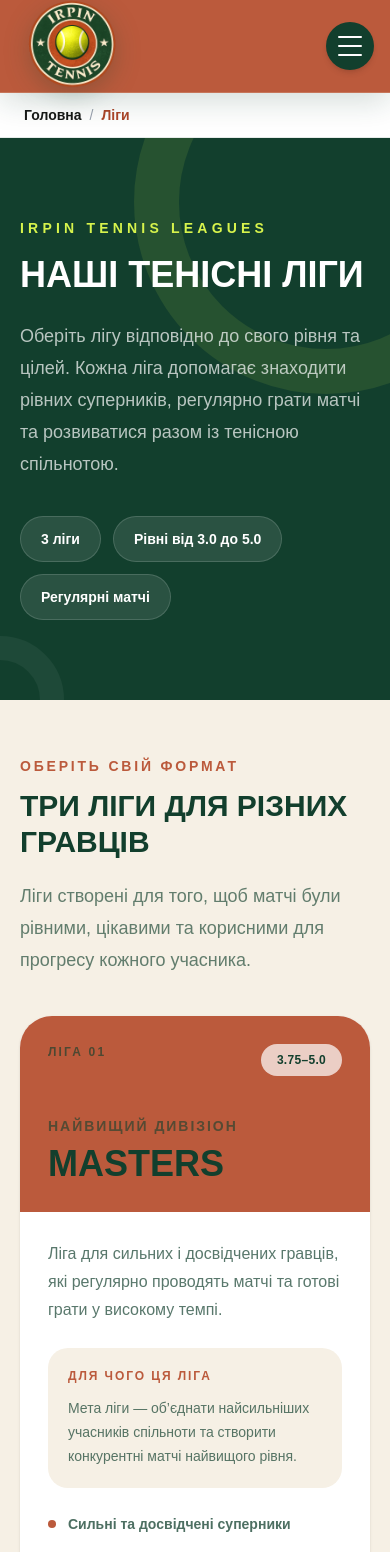
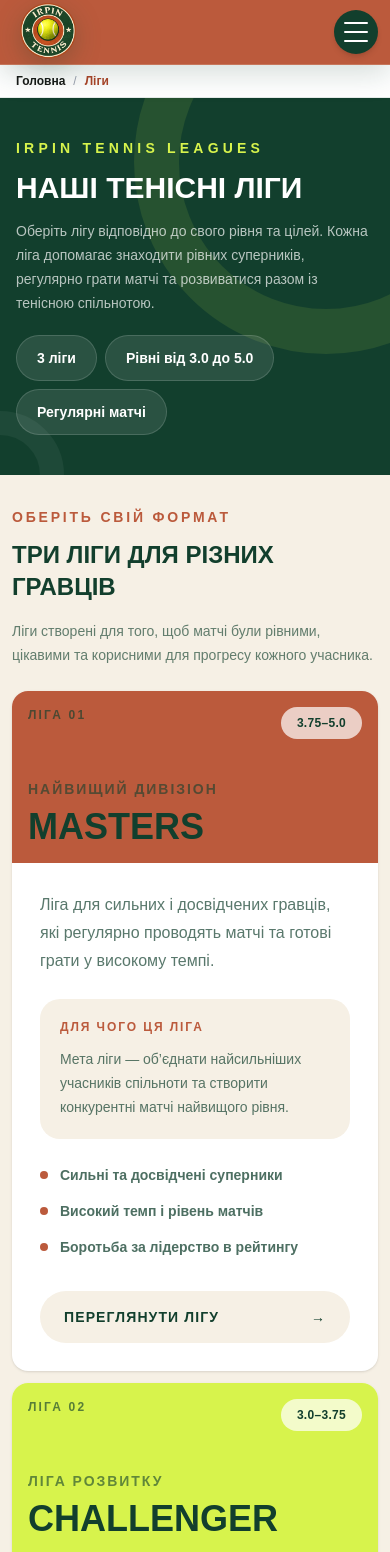
Before and after one commit to yellowblue9912-cell/irpin-tennis-next, a Next.js app: page /league in a window 390 px wide. Shown: the top 1552 px of the page. Built offline with nearby package versions, Linux system fonts and the light colour scheme.

Commit message:
Optimize public pages for mobile

```diff
--- a/app/league/page.tsx
+++ b/app/league/page.tsx
@@ -62,22 +62,22 @@ export default function LeaguePage() {
 
         <div className="absolute bottom-0 left-0 h-32 w-32 -translate-x-1/2 translate-y-1/2 rounded-full border-[24px] border-white/5" />
 
-        <div className="relative mx-auto max-w-6xl px-5 py-20 md:py-28">
+        <div className="relative mx-auto max-w-6xl px-4 py-10 sm:px-5 md:py-28">
           <p className="text-sm font-black uppercase tracking-[0.3em] text-[#d7f34c]">
             Irpin Tennis Leagues
           </p>
 
-          <h1 className="mt-5 max-w-4xl text-4xl font-black uppercase leading-[0.95] md:text-7xl">
+          <h1 className="mt-4 max-w-4xl text-3xl font-black uppercase leading-[0.95] sm:text-4xl md:mt-5 md:text-7xl">
             Наші тенісні ліги
           </h1>
 
-          <p className="mt-7 max-w-3xl text-lg leading-8 text-white/70">
+          <p className="mt-4 max-w-3xl text-sm leading-6 text-white/70 sm:text-base md:mt-7 md:text-lg md:leading-8">
             Оберіть лігу відповідно до свого рівня та цілей. Кожна ліга
             допомагає знаходити рівних суперників, регулярно грати матчі та
             розвиватися разом із тенісною спільнотою.
           </p>
 
-          <div className="mt-9 flex flex-wrap gap-3">
+          <div className="mt-5 flex flex-wrap gap-2 md:mt-9 md:gap-3">
             <div className="rounded-full border border-white/15 bg-white/10 px-5 py-3 text-sm font-bold">
               3 ліги
             </div>
@@ -93,29 +93,29 @@ export default function LeaguePage() {
         </div>
       </section>
 
-      <section className="mx-auto max-w-6xl px-5 py-14 md:py-20">
-        <div className="mb-10 max-w-3xl">
+      <section className="mx-auto max-w-6xl px-3 py-8 sm:px-5 md:py-20">
+        <div className="mb-6 max-w-3xl md:mb-10">
           <p className="text-sm font-black uppercase tracking-[0.2em] text-[#bb5a3c]">
             Оберіть свій формат
           </p>
 
-          <h2 className="mt-3 text-3xl font-black uppercase md:text-5xl">
+          <h2 className="mt-3 text-2xl font-black uppercase sm:text-3xl md:text-5xl">
             Три ліги для різних гравців
           </h2>
 
-          <p className="mt-5 text-lg leading-8 text-[#123f2d]/65">
+          <p className="mt-4 text-sm leading-6 text-[#123f2d]/65 sm:text-base md:mt-5 md:text-lg md:leading-8">
             Ліги створені для того, щоб матчі були рівними, цікавими та
             корисними для прогресу кожного учасника.
           </p>
         </div>
 
-        <div className="grid gap-6 lg:grid-cols-3">
+        <div className="grid gap-3 sm:gap-6 lg:grid-cols-3">
           {leagues.map((league, index) => (
             <article
               key={league.slug}
-              className="group flex min-h-full flex-col overflow-hidden rounded-[32px] bg-white shadow-sm transition duration-300 hover:-translate-y-1 hover:shadow-xl"
+              className="group flex min-h-full flex-col overflow-hidden rounded-2xl bg-white shadow-sm transition duration-300 hover:-translate-y-1 hover:shadow-xl sm:rounded-[32px]"
             >
-              <div className={`${league.accent} p-7`}>
+              <div className={`${league.accent} p-4 sm:p-7`}>
                 <div className="flex items-start justify-between gap-4">
                   <span className="text-xs font-black uppercase tracking-[0.18em] text-[#123f2d]/65">
                     Ліга {String(index + 1).padStart(2, "0")}
--- a/app/players/[slug]/page.tsx
+++ b/app/players/[slug]/page.tsx
@@ -25,7 +25,7 @@ export default async function PlayerProfilePage({
   const { player, stats, tournaments, matches, achievements } = profile;
 
   return (
-    <main className="mx-auto w-full max-w-7xl px-5 py-10 md:px-8">
+    <main className="mx-auto w-full max-w-7xl px-3 py-5 sm:px-5 sm:py-8 md:px-8 md:py-10">
       <Link
         href="/players"
         className="text-sm font-bold text-[#123f2d]/60 transition hover:text-[#123f2d]"
@@ -45,7 +45,7 @@ export default async function PlayerProfilePage({
               Player Profile
             </p>
 
-            <h1 className="mt-3 text-4xl font-black uppercase md:text-6xl">
+            <h1 className="mt-3 text-3xl font-black uppercase sm:text-4xl md:text-6xl">
               {player.name}
             </h1>
 
@@ -227,7 +227,7 @@ function PlayerAvatar({
   }
 
   return (
-    <div className="flex h-32 w-32 items-center justify-center rounded-[24px] bg-[#c6f13d] text-4xl font-black text-[#123f2d] sm:h-44 sm:w-44 sm:rounded-[28px] sm:text-5xl">
+    <div className="flex h-24 w-24 items-center justify-center rounded-2xl bg-[#c6f13d] text-3xl font-black text-[#123f2d] sm:h-44 sm:w-44 sm:rounded-[28px] sm:text-5xl">
       {initials}
     </div>
   );
--- a/app/tournaments/[slug]/page.tsx
+++ b/app/tournaments/[slug]/page.tsx
@@ -100,7 +100,7 @@ export default async function TournamentPage({
 
   return (
     <main className="min-h-screen bg-zinc-950 text-white">
-      <div className="mx-auto max-w-6xl px-4 py-10 sm:px-6 lg:px-8">
+      <div className="mx-auto max-w-6xl px-3 py-5 sm:px-6 sm:py-10 lg:px-8">
         <Link
           href="/tournaments"
           className="mb-6 inline-flex text-sm text-zinc-400 transition hover:text-white"
@@ -113,7 +113,7 @@ export default async function TournamentPage({
             Завершений турнір
           </p>
 
-          <h1 className="text-3xl font-black sm:text-5xl">
+          <h1 className="text-2xl font-black sm:text-5xl">
             {tournament.title}
           </h1>
 
@@ -155,7 +155,7 @@ export default async function TournamentPage({
 
           <div className="overflow-hidden rounded-3xl border border-zinc-800 bg-zinc-900">
             <div className="overflow-x-auto">
-              <table className="w-full min-w-[760px] text-left">
+              <table className="w-full min-w-[640px] text-left sm:min-w-[760px]">
                 <thead className="bg-zinc-800/80 text-xs uppercase tracking-wider text-zinc-400">
                   <tr>
                     <th className="px-5 py-4">Місце</th>
--- a/app/tournaments/page.tsx
+++ b/app/tournaments/page.tsx
@@ -116,12 +116,12 @@ export default async function TournamentsPage() {
       <section className="relative overflow-hidden bg-[#123f2d] text-white">
         <div className="absolute -right-32 -top-32 h-96 w-96 rounded-full border-[45px] border-[#d7f34c]/10" />
 
-        <div className="relative mx-auto max-w-6xl px-5 py-20 md:py-28">
+        <div className="relative mx-auto max-w-6xl px-4 py-10 sm:px-5 md:py-28">
           <p className="text-sm font-black uppercase tracking-[0.3em] text-[#d7f34c]">
             Irpin Tennis Tournaments
           </p>
 
-          <h1 className="mt-5 max-w-4xl text-4xl font-black uppercase leading-[0.95] md:text-7xl">
+          <h1 className="mt-4 max-w-4xl text-3xl font-black uppercase leading-[0.95] sm:text-4xl md:mt-5 md:text-7xl">
             Історія турнірів
           </h1>
 
@@ -139,7 +139,7 @@ export default async function TournamentsPage() {
         </div>
       </section>
 
-      <section className="mx-auto max-w-6xl px-5 py-14 md:py-20">
+      <section className="mx-auto max-w-6xl px-3 py-8 sm:px-5 md:py-20">
         {tournaments.length > 0 ? (
           <div className="grid gap-6 md:grid-cols-2">
             {tournaments.map((tournament) => (
--- a/components/Breadcrumbs.tsx
+++ b/components/Breadcrumbs.tsx
@@ -33,7 +33,7 @@ export default function Breadcrumbs() {
 
   return (
     <div className="border-b border-[#123f2d]/10 bg-white">
-      <div className="mx-auto flex max-w-7xl items-center gap-2 px-6 py-3 text-sm">
+      <div className="mx-auto flex max-w-7xl items-center gap-2 overflow-x-auto px-4 py-2 text-xs sm:px-6 sm:py-3 sm:text-sm">
         <Link
           href="/"
           className="font-semibold text-[#123f2d] hover:text-[#ad4529]"
--- a/components/Header.tsx
+++ b/components/Header.tsx
@@ -31,7 +31,7 @@ export default function Header() {
 
   return (
     <header className="sticky top-0 z-50 border-b border-[#efe3d3]/20 bg-[#bb5a3c] text-[#fff8ee] shadow-[0_8px_30px_rgba(18,63,45,0.18)]">
-      <div className="mx-auto flex h-[92px] max-w-7xl items-center justify-between px-4 sm:px-6 lg:px-8">
+      <div className="mx-auto flex h-16 max-w-7xl items-center justify-between px-3 sm:h-20 sm:px-6 lg:h-[92px] lg:px-8">
         <Link
           href="/"
           aria-label="IRPIN TENNIS — головна сторінка"
@@ -43,7 +43,7 @@ export default function Header() {
             width={140}
             height={140}
             priority
-            className="h-[112px] w-[112px] shrink-0 object-contain drop-shadow-[0_7px_12px_rgba(18,63,45,0.25)] transition duration-300 group-hover:scale-105 sm:h-[124px] sm:w-[124px]"
+            className="h-[72px] w-[72px] shrink-0 object-contain drop-shadow-[0_7px_12px_rgba(18,63,45,0.25)] transition duration-300 group-hover:scale-105 sm:h-[96px] sm:w-[96px] lg:h-[124px] lg:w-[124px]"
           />
 
           <div className="hidden leading-none sm:block">
@@ -113,7 +113,7 @@ export default function Header() {
           aria-label={menuOpen ? "Закрити меню" : "Відкрити меню"}
           aria-expanded={menuOpen}
           onClick={() => setMenuOpen((current) => !current)}
-          className="flex h-12 w-12 items-center justify-center rounded-full bg-[#123f2d] shadow-md transition hover:bg-[#0d3224] lg:hidden"
+          className="flex h-11 w-11 items-center justify-center rounded-full bg-[#123f2d] shadow-md transition hover:bg-[#0d3224] lg:hidden"
         >
           <span className="relative block h-5 w-6">
             <span
```
Also changed, not shown: app/league/[slug]/page.tsx (+12 -9 lines), app/players/page.tsx (+4 -4 lines), components/PlayerCard.tsx (+8 -8 lines), components/PlayersSearch.tsx (+4 -4 lines).
